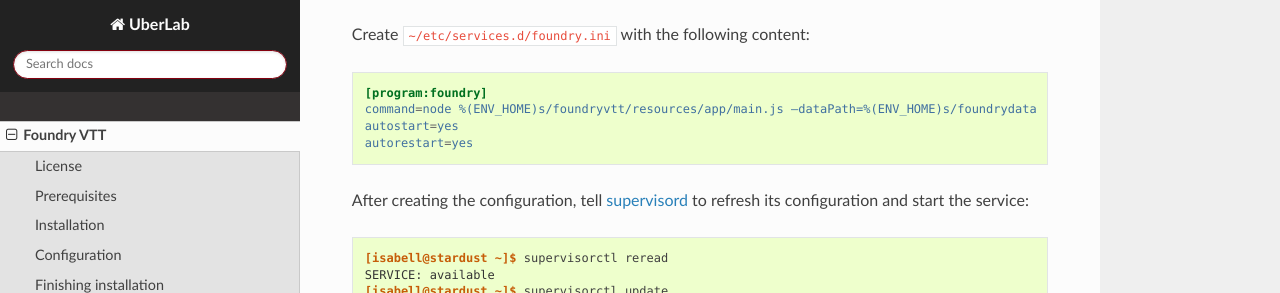
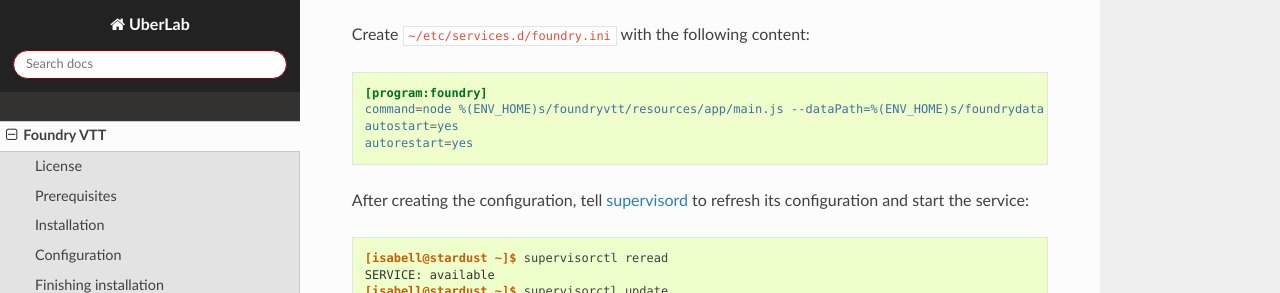
Before and after one commit to Uberspace/lab, a Sphinx documentation site: the page built from source/guide_foundryvtt.rst, in a window 1280 px wide and 900 px high, scrolled down 2795 px. Shown: the part 158-451 px from the top of the window. Built offline with Sphinx 7.4.7 and the Read the Docs theme 2.0.0, drawn with Linux system fonts in a browser that asks for light colours.

```diff
--- a/source/guide_foundryvtt.rst
+++ b/source/guide_foundryvtt.rst
@@ -107,7 +107,7 @@ Create ``~/etc/services.d/foundry.ini`` with the following content:
 .. code-block:: ini
 
  [program:foundry]
- command=node %(ENV_HOME)s/foundryvtt/resources/app/main.js –dataPath=%(ENV_HOME)s/foundrydata
+ command=node %(ENV_HOME)s/foundryvtt/resources/app/main.js --dataPath=%(ENV_HOME)s/foundrydata
  autostart=yes
  autorestart=yes
 
```
